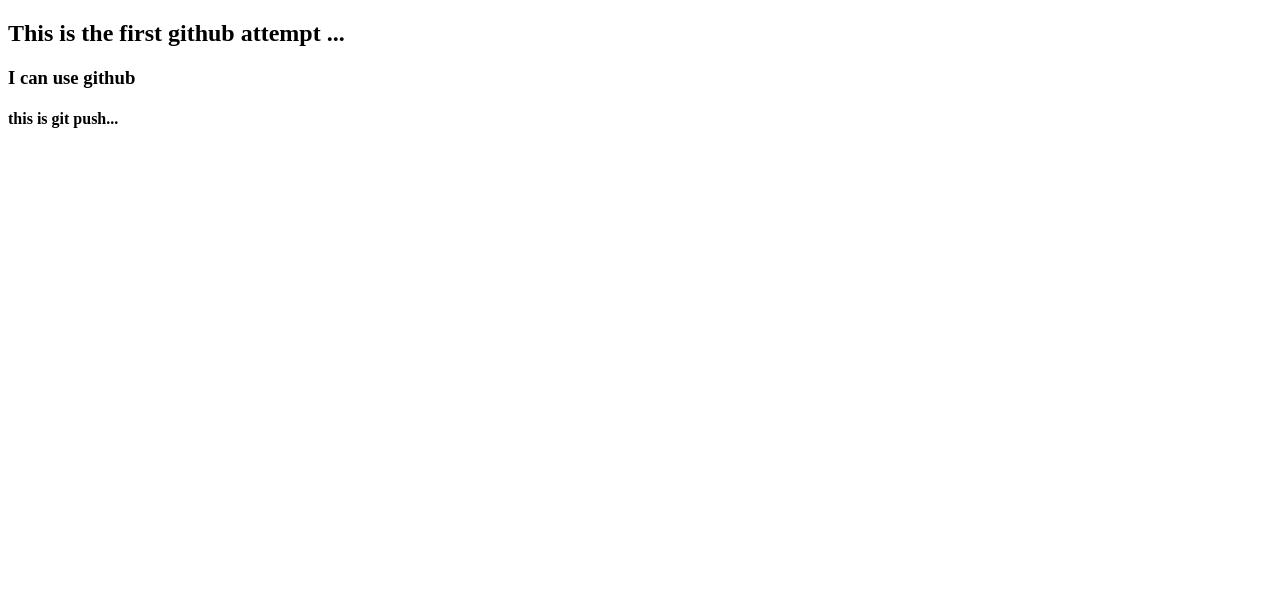
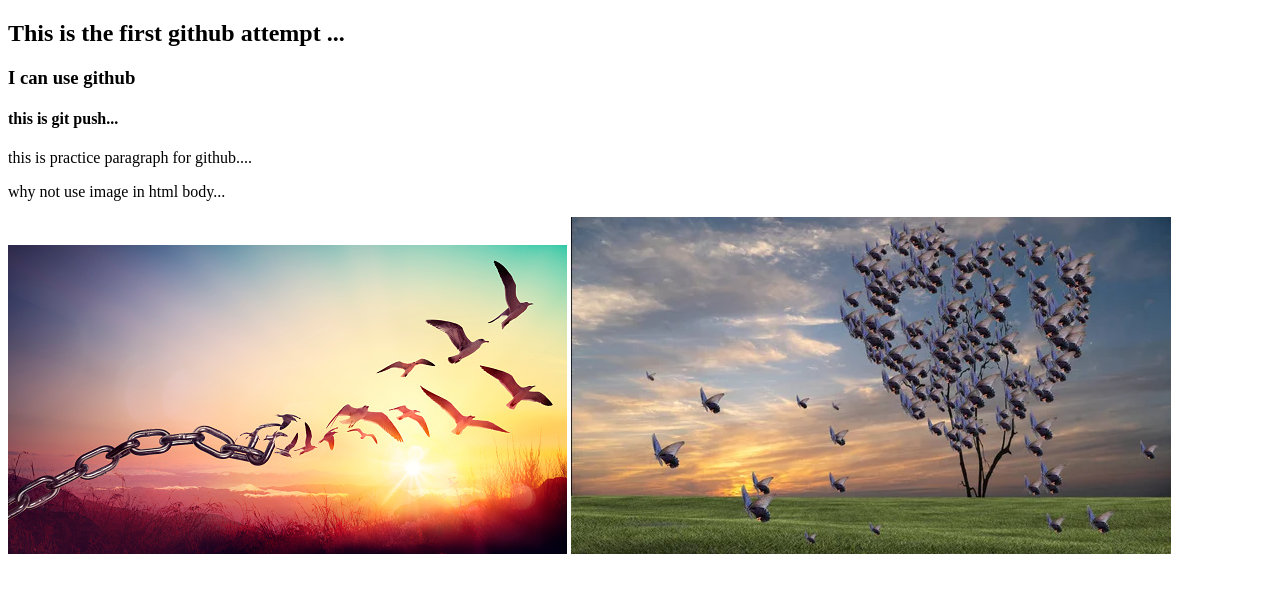
Before and after one commit to jasimkasba/first-website, a plain HTML site: page index.html in a window 1280 px wide. Drawn offline with Linux system fonts and the light colour scheme.

Commit message:
image added

```diff
--- a/index.html
+++ b/index.html
@@ -11,6 +11,10 @@
         <h2>This is the first github attempt ...</h2>
         <h3>I can use github</h3>
         <h4>this is git push...</h4>
+        <p>this is practice paragraph for github....</p>
+        <p>why not use image in html body...</p>
+        <img src="images/img1.jpg" alt="">
+        <img src="images/img2.jpg" alt="">
     </div>
 </body>
 </html>
```
Also changed, not shown: images/img1.jpg (added), images/img2.jpg (added).
